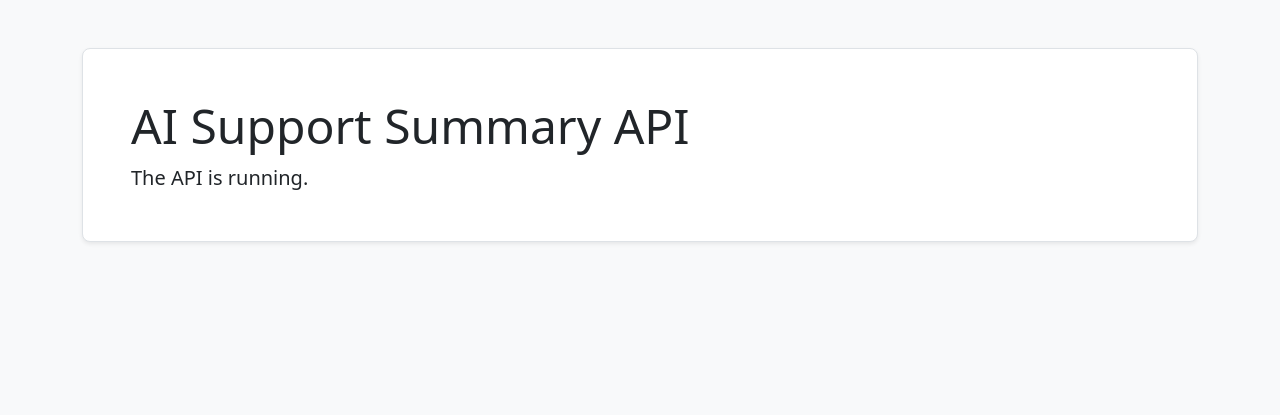
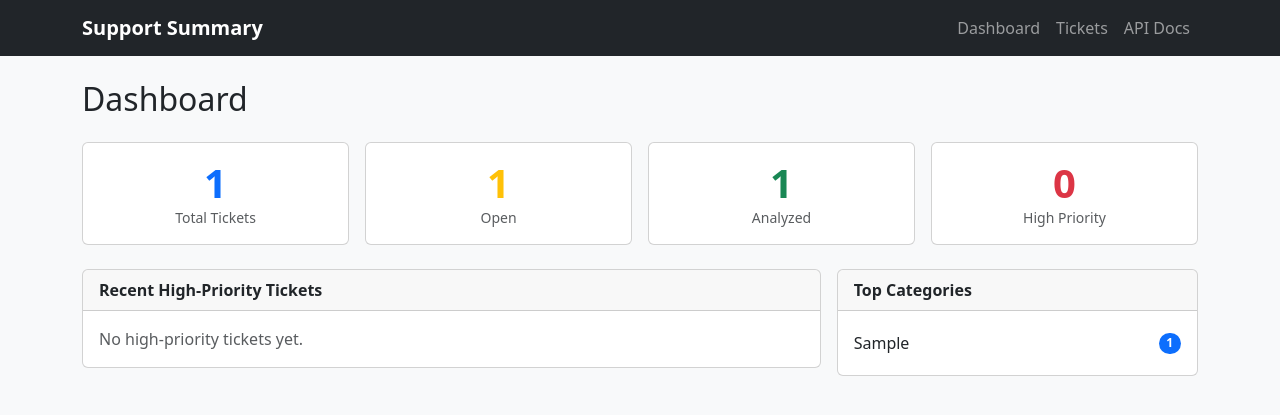
Before and after one commit to felicianopj-dev/ai-support-summary-api, a FastAPI app: page / in a window 1280 px wide. Shown: the top 415 px of the page. Run offline with FastAPI, Linux system fonts and the light colour scheme; tables that the repository leaves empty hold one stand-in row (values such as "Sample post").

Commit message:
feat: add server-rendered HTML pages with Jinja2 and Bootstrap
Three pages: dashboard with aggregate stats (/), ticket list (/tickets),
and ticket detail with AI analysis (/tickets/{id}).

```diff
--- a/app/main.py
+++ b/app/main.py
@@ -1,27 +1,13 @@
-from pathlib import Path
-
-from fastapi import FastAPI, Request
-from fastapi.responses import HTMLResponse
-from fastapi.templating import Jinja2Templates
-
 from app.config import settings
-from app.routers import register_insights_routes, register_ticket_routes
-
-templates = Jinja2Templates(directory=Path(__file__).parent / "templates")
+from app.routers import register_insights_routes, register_page_routes, register_ticket_routes
+from fastapi import FastAPI
 
 
 def create_app() -> FastAPI:
     app = FastAPI(title=settings.app_name)
     register_ticket_routes(app)
     register_insights_routes(app)
-
-    @app.get("/", response_class=HTMLResponse)
-    async def home(request: Request) -> HTMLResponse:
-        return templates.TemplateResponse(
-            request=request,
-            name="index.html",
-            context={"app_name": settings.app_name},
-        )
+    register_page_routes(app)
 
     @app.get("/health", tags=["system"])
     async def health_check() -> dict[str, str]:
--- a/app/routers/__init__.py
+++ b/app/routers/__init__.py
@@ -1,4 +1,5 @@
 from app.routers.insights import register_insights_routes
+from app.routers.pages import register_page_routes
 from app.routers.tickets import register_ticket_routes
 
-__all__ = ["register_insights_routes", "register_ticket_routes"]
+__all__ = ["register_insights_routes", "register_page_routes", "register_ticket_routes"]
--- /dev/null
+++ b/app/routers/pages.py
@@ -0,0 +1,69 @@
+from pathlib import Path
+from typing import Annotated
+
+from fastapi import Depends, FastAPI, HTTPException, Request, status
+from fastapi.responses import HTMLResponse
+from fastapi.templating import Jinja2Templates
+from sqlalchemy import desc, func, select
+from sqlalchemy.orm import Session
+
+from app.database import get_db
+from app.models import Ticket, TicketAnalysis
+from app.schemas import CategoryCount, InsightsRead, TicketRead
+
+DbSession = Annotated[Session, Depends(get_db)]
+
+templates = Jinja2Templates(directory=Path(__file__).parent.parent / "templates")
+
+
+def register_page_routes(app: FastAPI) -> None:
+    @app.get("/", response_class=HTMLResponse, include_in_schema=False)
+    async def dashboard(request: Request, db: DbSession) -> HTMLResponse:
+        total = db.scalar(select(func.count()).select_from(Ticket)) or 0
+        open_count = db.scalar(select(func.count()).where(Ticket.status == "open")) or 0
+        analyzed = db.scalar(select(func.count()).select_from(TicketAnalysis)) or 0
+        high_priority = (
+            db.scalar(select(func.count()).where(TicketAnalysis.priority == "high")) or 0
+        )
+        top_cats = db.execute(
+            select(TicketAnalysis.category, func.count().label("n"))
+            .group_by(TicketAnalysis.category)
+            .order_by(desc("n"))
+            .limit(3)
+        ).all()
+        recent_high = list(
+            db.scalars(
+                select(Ticket)
+                .join(TicketAnalysis)
+                .where(TicketAnalysis.priority == "high")
+                .order_by(desc(Ticket.created_at))
+                .limit(5)
+            )
+        )
+        insights = InsightsRead(
+            total_tickets=total,
+            open_tickets=open_count,
+            analyzed_tickets=analyzed,
+            high_priority_tickets=high_priority,
+            top_categories=[CategoryCount(category=r.category, count=r.n) for r in top_cats],
+            recent_high_priority_tickets=[TicketRead.model_validate(t) for t in recent_high],
+        )
+        return templates.TemplateResponse(
+            request=request, name="index.html", context={"insights": insights}
+        )
+
+    @app.get("/tickets", response_class=HTMLResponse, include_in_schema=False)
+    async def ticket_list(request: Request, db: DbSession) -> HTMLResponse:
+        tickets = list(db.scalars(select(Ticket).order_by(Ticket.id)))
+        return templates.TemplateResponse(
+            request=request, name="tickets.html", context={"tickets": tickets}
+        )
+
+    @app.get("/tickets/{ticket_id}", response_class=HTMLResponse, include_in_schema=False)
+    async def ticket_detail(request: Request, ticket_id: int, db: DbSession) -> HTMLResponse:
+        ticket = db.get(Ticket, ticket_id)
+        if ticket is None:
+            raise HTTPException(status_code=status.HTTP_404_NOT_FOUND, detail="Ticket not found")
+        return templates.TemplateResponse(
+            request=request, name="ticket_detail.html", context={"ticket": ticket}
+        )
--- /dev/null
+++ b/app/templates/base.html
@@ -0,0 +1,30 @@
+<!doctype html>
+<html lang="en">
+  <head>
+    <meta charset="utf-8">
+    <meta name="viewport" content="width=device-width, initial-scale=1">
+    <title>{% block title %}AI Support Summary API{% endblock %}</title>
+    <link
+      href="https://cdn.jsdelivr.net/npm/bootstrap@5.3.3/dist/css/bootstrap.min.css"
+      rel="stylesheet"
+    >
+  </head>
+  <body class="bg-light">
+    <nav class="navbar navbar-expand-lg navbar-dark bg-dark">
+      <div class="container">
+        <a class="navbar-brand fw-semibold" href="/">Support Summary</a>
+        <div class="navbar-nav ms-auto">
+          <a class="nav-link" href="/">Dashboard</a>
+          <a class="nav-link" href="/tickets">Tickets</a>
+          <a class="nav-link" href="/docs" target="_blank">API Docs</a>
+        </div>
+      </div>
+    </nav>
+
+    <main class="container py-4">
+      {% block content %}{% endblock %}
+    </main>
+
+    <script src="https://cdn.jsdelivr.net/npm/bootstrap@5.3.3/dist/js/bootstrap.bundle.min.js"></script>
+  </body>
+</html>
--- a/app/templates/index.html
+++ b/app/templates/index.html
@@ -1,20 +1,104 @@
-<!doctype html>
-<html lang="en">
-  <head>
-    <meta charset="utf-8">
-    <meta name="viewport" content="width=device-width, initial-scale=1">
-    <title>{{ app_name }}</title>
-    <link
-      href="https://cdn.jsdelivr.net/npm/bootstrap@5.3.3/dist/css/bootstrap.min.css"
-      rel="stylesheet"
-    >
-  </head>
-  <body class="bg-light">
-    <main class="container py-5">
-      <div class="p-5 bg-white border rounded-3 shadow-sm">
-        <h1 class="display-5">{{ app_name }}</h1>
-        <p class="lead mb-0">The API is running.</p>
+{% extends "base.html" %}
+
+{% block title %}Dashboard — Support Summary{% endblock %}
+
+{% block content %}
+<h2 class="mb-4">Dashboard</h2>
+
+<div class="row g-3 mb-4">
+  <div class="col-sm-6 col-lg-3">
+    <div class="card text-center h-100">
+      <div class="card-body">
+        <div class="display-6 fw-bold text-primary">{{ insights.total_tickets }}</div>
+        <div class="text-muted small">Total Tickets</div>
       </div>
-    </main>
-  </body>
-</html>
+    </div>
+  </div>
+  <div class="col-sm-6 col-lg-3">
+    <div class="card text-center h-100">
+      <div class="card-body">
+        <div class="display-6 fw-bold text-warning">{{ insights.open_tickets }}</div>
+        <div class="text-muted small">Open</div>
+      </div>
+    </div>
+  </div>
+  <div class="col-sm-6 col-lg-3">
+    <div class="card text-center h-100">
+      <div class="card-body">
+        <div class="display-6 fw-bold text-success">{{ insights.analyzed_tickets }}</div>
+        <div class="text-muted small">Analyzed</div>
+      </div>
+    </div>
+  </div>
+  <div class="col-sm-6 col-lg-3">
+    <div class="card text-center h-100">
+      <div class="card-body">
+        <div class="display-6 fw-bold text-danger">{{ insights.high_priority_tickets }}</div>
+        <div class="text-muted small">High Priority</div>
+      </div>
+    </div>
+  </div>
+</div>
+
+<div class="row g-3">
+  <div class="col-lg-8">
+    <div class="card">
+      <div class="card-header fw-semibold">Recent High-Priority Tickets</div>
+      <div class="card-body p-0">
+        {% if insights.recent_high_priority_tickets %}
+        <table class="table table-hover mb-0">
+          <thead class="table-light">
+            <tr>
+              <th>#</th>
+              <th>Title</th>
+              <th>Customer</th>
+              <th>Status</th>
+            </tr>
+          </thead>
+          <tbody>
+            {% for ticket in insights.recent_high_priority_tickets %}
+            <tr>
+              <td class="text-muted">{{ ticket.id }}</td>
+              <td><a href="/tickets/{{ ticket.id }}" class="text-decoration-none">{{ ticket.title }}</a></td>
+              <td>{{ ticket.customer_name }}</td>
+              <td>
+                {% if ticket.status == "open" %}
+                  <span class="badge bg-warning text-dark">{{ ticket.status }}</span>
+                {% elif ticket.status == "resolved" %}
+                  <span class="badge bg-success">{{ ticket.status }}</span>
+                {% else %}
+                  <span class="badge bg-secondary">{{ ticket.status }}</span>
+                {% endif %}
+              </td>
+            </tr>
+            {% endfor %}
+          </tbody>
+        </table>
+        {% else %}
+        <p class="text-muted p-3 mb-0">No high-priority tickets yet.</p>
+        {% endif %}
+      </div>
+    </div>
+  </div>
+
+  <div class="col-lg-4">
+    <div class="card">
+      <div class="card-header fw-semibold">Top Categories</div>
+      <div class="card-body">
+        {% if insights.top_categories %}
+        <ul class="list-unstyled mb-0">
+          {% for cat in insights.top_categories %}
+          <li class="d-flex justify-content-between align-items-center py-1">
+            <span>{{ cat.category }}</span>
+            <span class="badge bg-primary rounded-pill">{{ cat.count }}</span>
+          </li>
+          {% endfor %}
+        </ul>
+        {% else %}
+        <p class="text-muted mb-0">No data yet.</p>
+        {% endif %}
+      </div>
+    </div>
+  </div>
+</div>
+{% endblock %}
```
Also changed, not shown: app/templates/ticket_detail.html (added, +77 -0 lines), app/templates/tickets.html (added, +55 -0 lines), tests/test_app.py (+1 -1 lines).
